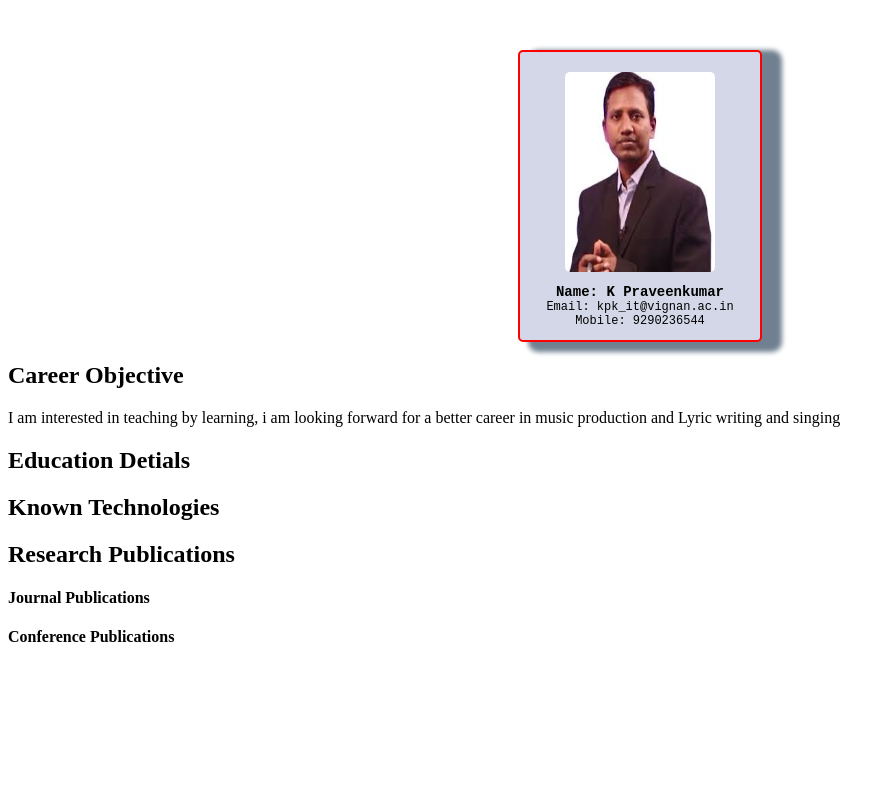
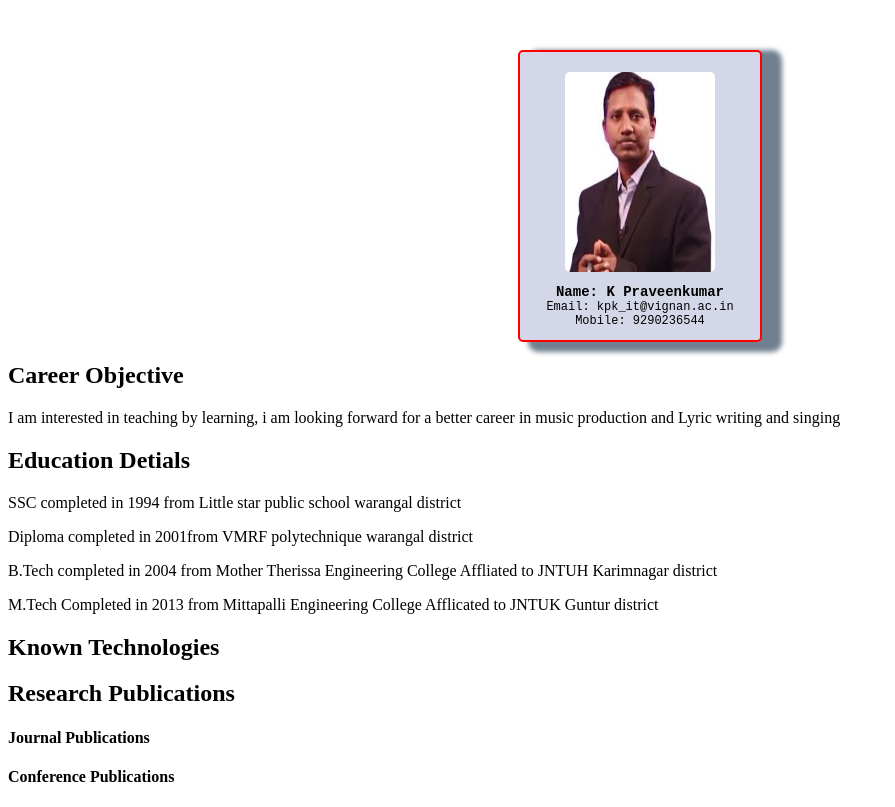
Before and after one commit to praveenkazipeta/Resume, a plain HTML site: page index.html in a window 1280 px wide. Shown: the whole page, without its empty margins (0-895 px from the left). Drawn offline with Linux system fonts and the light colour scheme.

Commit message:
Education Details provided

```diff
--- a/index.html
+++ b/index.html
@@ -24,7 +24,6 @@
 
 
 
-
         </div>
         <div >
             <h2>Career Objective</h2>
@@ -34,6 +33,10 @@
         </div>
         <div>
             <h2>Education Detials</h2>
+            <p>SSC completed in 1994 from Little star public school warangal district</p>
+            <p>Diploma completed in 2001from VMRF polytechnique warangal district</p>
+            <p>B.Tech completed in 2004 from Mother Therissa Engineering College Affliated to JNTUH Karimnagar district</p>
+            <p>M.Tech Completed in 2013 from Mittapalli Engineering College Afflicated to JNTUK Guntur district</p>
         </div>
         <div>
             <h2>Known Technologies</h2>
```
